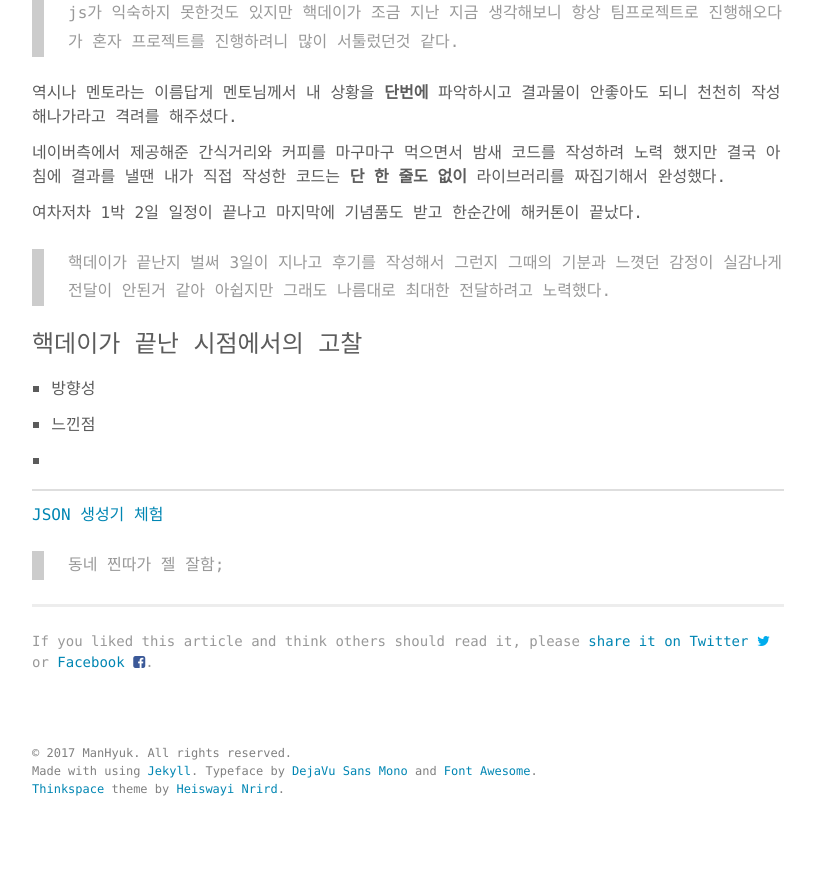
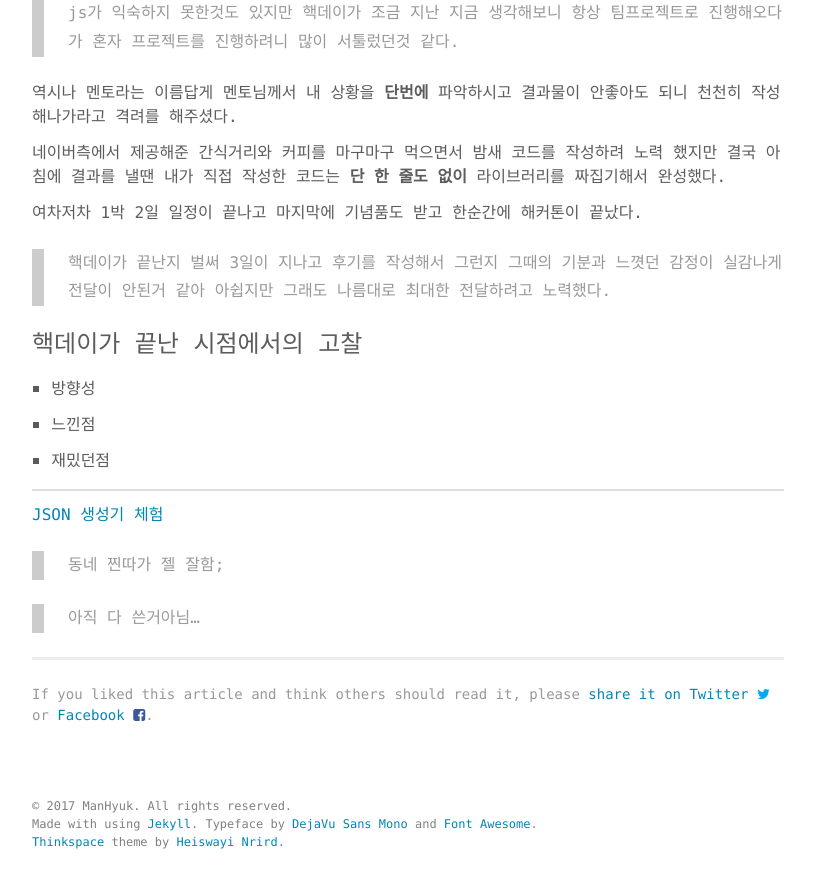
Before and after one commit to ManHyuk/ManHyuk.github.io, a Jekyll site: the page built from _posts/2017-05-29-hackday.md, in a window 1280 px wide and 900 px high, scrolled down 2823 px. Shown: the top 888 px of the window, without its empty margins (232-1047 px from the left). Built offline with Jekyll 4.4.1, drawn with Linux system fonts in a browser that asks for light colours; before the commit the page ends 3670 px from its top, so only the background shows below that.

Commit message:
오타 수정

```diff
--- a/_posts/2017-05-29-hackday.md
+++ b/_posts/2017-05-29-hackday.md
@@ -99,7 +99,7 @@ keywords: ""
 
 - 느낀점
 
--
+- 재밌던점
 
 
 
@@ -122,3 +122,5 @@ keywords: ""
 
 
 > 동네 찐따가 젤 잘함;
+
+> 아직 다 쓴거아님...
```
